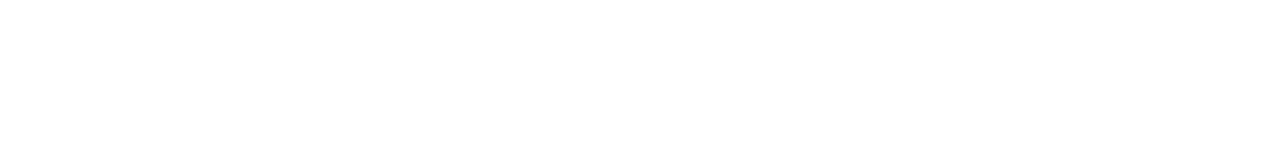
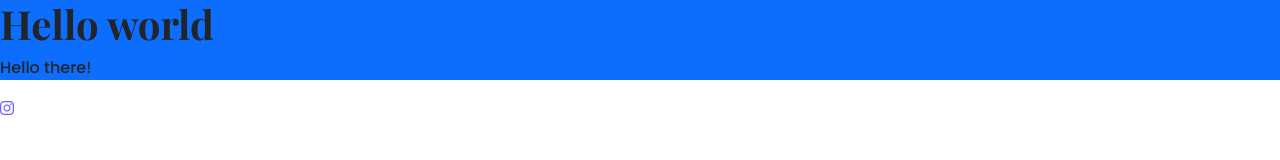
Before and after one commit to Reduviaa/portfolio-project, a plain HTML site: page index.html in a window 1280 px wide. Drawn offline with nearby package versions, Linux system fonts and the light colour scheme.

Commit message:
Tested if everything works

```diff
--- a/index.html
+++ b/index.html
@@ -28,6 +28,10 @@
     <title>Document</title>
   </head>
   <body>
-    <h1></h1>
+    <div class="bg-primary">
+      <h1>Hello world</h1>
+      <p>Hello there!</p>
+    </div>
+    <i class="fa-brands fa-instagram" style="color: #6c63ff"></i>
   </body>
 </html>
--- a/src/styles.css
+++ b/src/styles.css
@@ -0,0 +1,6 @@
+h1 {
+  font-family: "Playfair Display", serif;
+}
+p {
+  font-family: "Poppins", sans-serif;
+}
```
